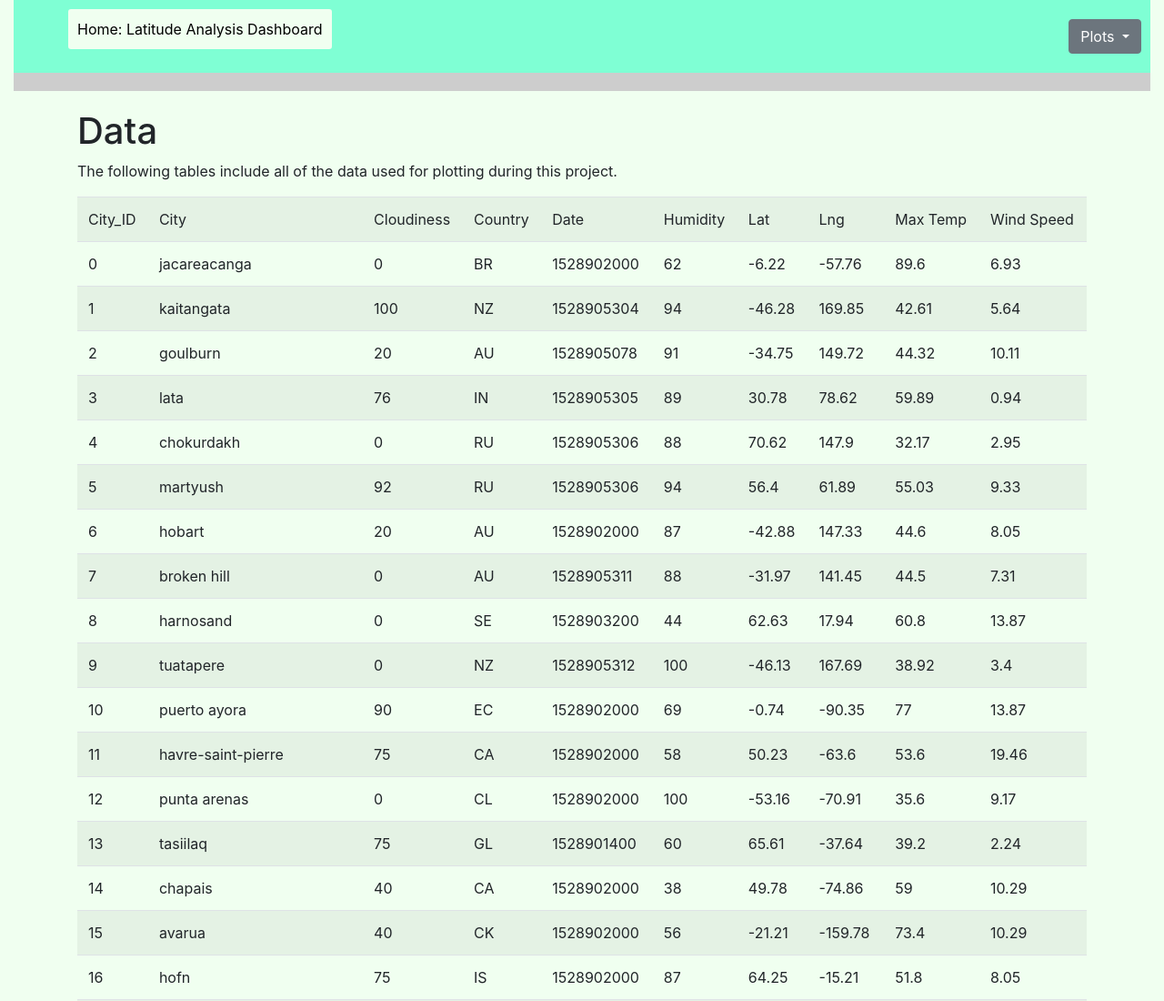
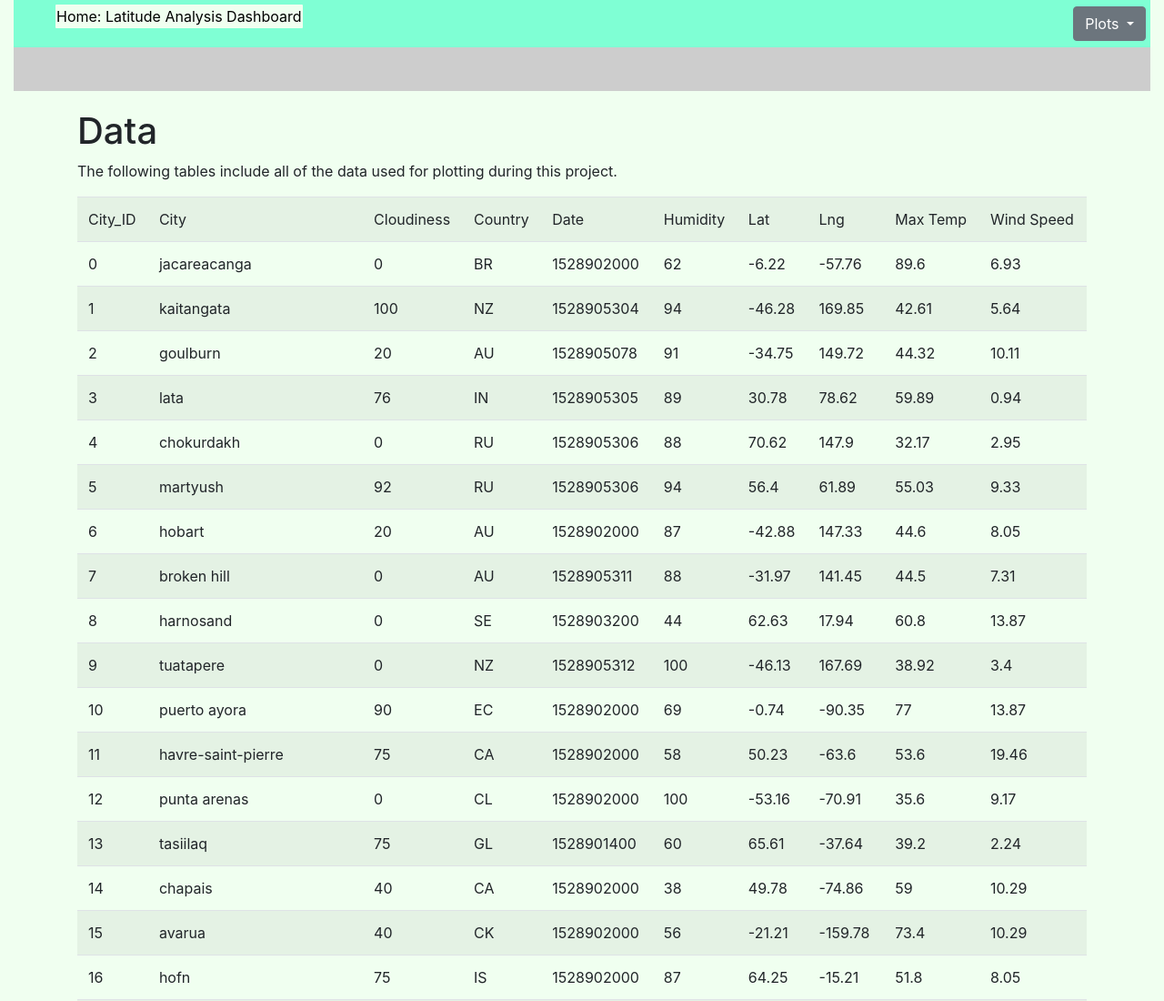
Before and after one commit to smithc6136/Web-Design-Challenge, a plain HTML site: page WebVisualizations/Data.html in a window 1280 px wide. Shown: the top 1100 px of the page at 91% size. Drawn offline with nearby package versions, Linux system fonts and the light colour scheme.

Commit message:
changed navbar padding

```diff
--- a/WebVisualizations/LatitudeStyling.css
+++ b/WebVisualizations/LatitudeStyling.css
@@ -13,19 +13,19 @@ body {
 
 /* Giving our navbar some padding and a background color */
 .navbar {
-    padding: 10px;
+    padding: 5px;
     background: #7FFFD4;
   }
 
 /* Making our navbar li's inline-block elements this makes it so we can have multiple on the same line. Floats could have been used too */
 .navbar li {
     display: inline-block;
-    padding: 10px;
-    margin-right: 10px;
-    margin-left: 10px;
+    padding: 1px;
+    margin-right: 1px;
+    margin-left: 1px;
     cursor: pointer;
     background: honeydew;
-    border-radius: 3px;
+    border-radius: 1px;
   }
 
 /* Getting rid of the default link styles here */
```
